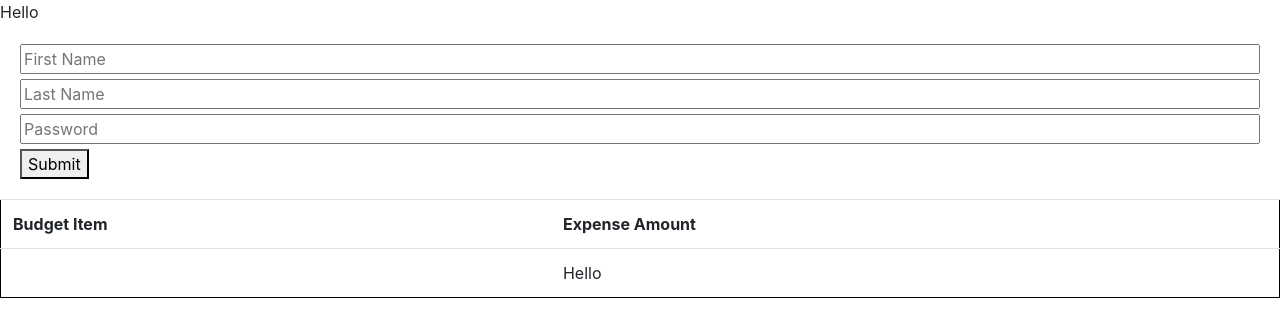
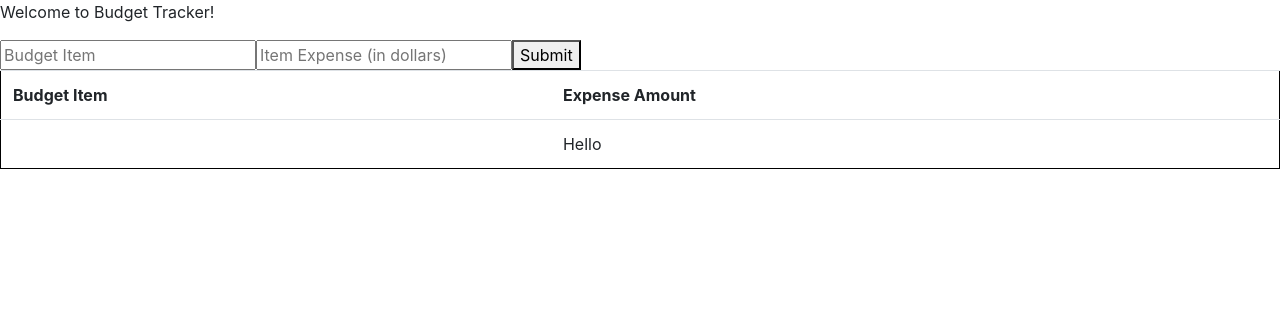
Before and after one commit to Linus41/React-Budget-Tracker, a React (Create React App) app in the folder budget-tracker/: page / in a window 1280 px wide. Shown: the top 336 px of the page. Built offline with nearby package versions, Linux system fonts and the light colour scheme.

Commit message:
added handleInputChange and handleFormSubmit to App.js, added empty arrays to state to be pushed into

```diff
--- a/budget-tracker/src/App.js
+++ b/budget-tracker/src/App.js
@@ -1,15 +1,53 @@
-import React from "react";
+import React, { Component } from "react";
 import Form from "./components/Form/Form";
 import Table from "./components/Table/Table";
 // import Total from "./components/Total/Total";
 
-function App() {
+class App extends Component {
+
+  state = {
+    budgetItem: [],
+    itemExpense: []
+  }
+
+
+  handleFormSubmit = (e) => {
+    e.preventDefault();
+
+    let items = [...this.state.budgetItem];
+    let expense = [...this.state.itemExpense];
+
+    items.push({
+      budgetItem: this.state.budgetItem
+    });
+
+    expense.push({
+      itemExpense: this.state.itemExpense
+    })
+
+    this.setState({
+      budgetItem: "",
+      itemExpense: ""
+    });
+  };
+
+  handleInputChange = (e) => {
+    let name = e.target.name;
+    let value = e.target.value;
+
+    this.setState({
+      [name]: value
+    })
+  };
+
+  render() {
   return (
     <div><Form />
     <Table />
     {/* <Total /> */}
     </div>
   );
+  }
 }
 
 export default App;
--- a/budget-tracker/src/components/Form/form.js
+++ b/budget-tracker/src/components/Form/form.js
@@ -4,9 +4,8 @@ import "./style.css";
 class Form extends Component {
   // Setting the component's initial state
   state = {
-    firstName: "",
-    lastName: "",
-    password: ""
+    budgetItem: "",
+    itemExpense: "",
   };
 
   handleInputChange = event => {
@@ -14,9 +13,7 @@ class Form extends Component {
     let value = event.target.value;
     const name = event.target.name;
 
-    if (name === "password") {
-      value = value.substring(0, 15);
-    }
+
     // Updating the input's state
     this.setState({
       [name]: value
@@ -26,21 +23,14 @@ class Form extends Component {
   handleFormSubmit = event => {
     // Preventing the default behavior of the form submit (which is to refresh the page)
     event.preventDefault();
-    if (!this.state.firstName || !this.state.lastName) {
-      alert("Fill out your first and last name please!");
-    } else if (this.state.password.length < 6) {
-      alert(
-        `Choose a more secure password ${this.state.firstName} ${this.state
-          .lastName}`
-      );
-    } else {
-      alert(`Hello ${this.state.firstName} ${this.state.lastName}`);
+    if (!this.state.budgetItem || !this.state.itemExpense) {
+      alert("Please enter an item and its cost");
     }
 
     this.setState({
-      firstName: "",
-      lastName: "",
-      password: ""
+      budgetItem: "",
+      itemExpense: ""
+
     });
   };
 
@@ -49,29 +39,22 @@ class Form extends Component {
     return (
       <div>
         <p>
-          Hello {this.state.firstName} {this.state.lastName}
+          Welcome to Budget Tracker!
         </p>
-        <form className="form">
+        <form>
           <input
-            value={this.state.firstName}
-            name="firstName"
+            value={this.state.budgetItem}
+            name="budgetItem"
             onChange={this.handleInputChange}
             type="text"
-            placeholder="First Name"
+            placeholder="Budget Item"
           />
           <input
-            value={this.state.lastName}
-            name="lastName"
+            value={this.state.itemExpense}
+            name="itemExpense"
             onChange={this.handleInputChange}
             type="text"
-            placeholder="Last Name"
-          />
-          <input
-            value={this.state.password}
-            name="password"
-            onChange={this.handleInputChange}
-            type="password"
-            placeholder="Password"
+            placeholder="Item Expense (in dollars)"
           />
           <button onClick={this.handleFormSubmit}>Submit</button>
         </form>
--- a/budget-tracker/src/components/Table/table.js
+++ b/budget-tracker/src/components/Table/table.js
@@ -1,5 +1,6 @@
 import React, { Component } from "react";
 import "./style.css"
+// import Form from "./components/Form/Form";
 
 class Table extends Component {
     state = {
@@ -8,6 +9,7 @@ class Table extends Component {
     };
 
     render() {
+
         return (
             <div>
                 <table className="table">
```
